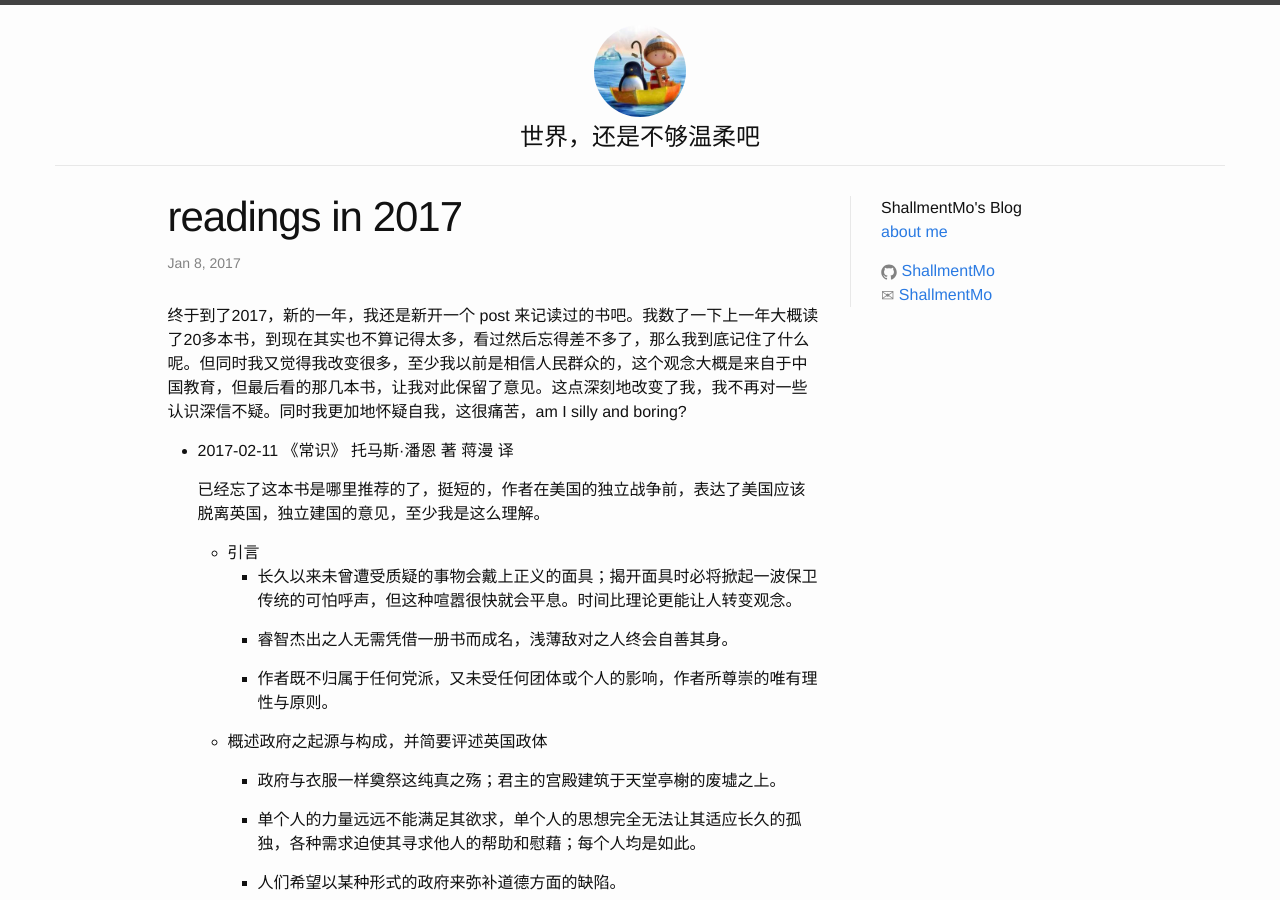
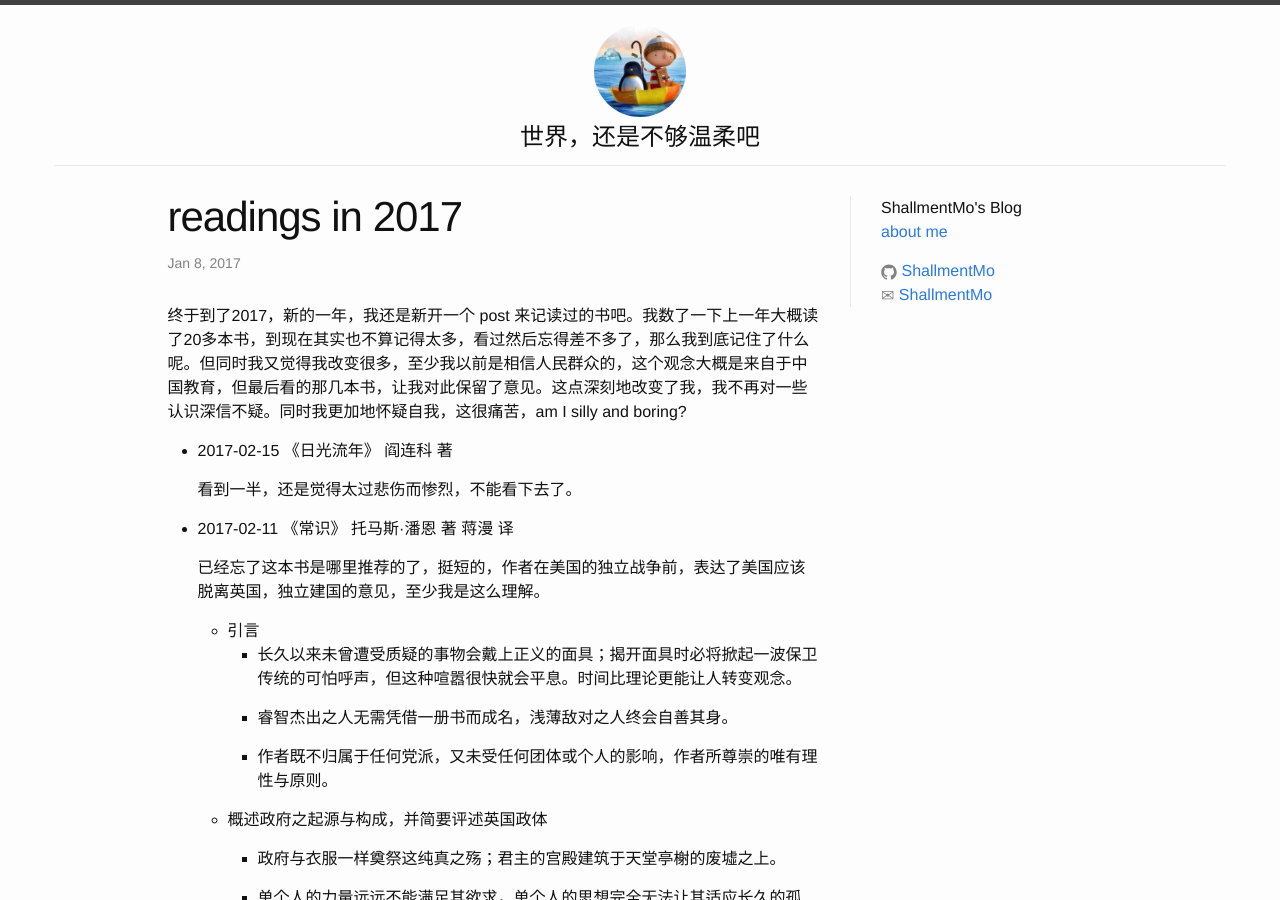
Before and after one commit to ShallmentMo/shallmentmo.github.com, a Jekyll site: the page built from _posts/2017-01-08-readings-in-2017.md, in a window 1280 px wide and 900 px high. Built offline with Jekyll 4.4.1, drawn with Linux system fonts in a browser that asks for light colours.

```diff
--- a/_posts/2017-01-08-readings-in-2017.md
+++ b/_posts/2017-01-08-readings-in-2017.md
@@ -6,6 +6,10 @@
 ---
 
 终于到了2017，新的一年，我还是新开一个 post 来记读过的书吧。我数了一下上一年大概读了20多本书，到现在其实也不算记得太多，看过然后忘得差不多了，那么我到底记住了什么呢。但同时我又觉得我改变很多，至少我以前是相信人民群众的，这个观念大概是来自于中国教育，但最后看的那几本书，让我对此保留了意见。这点深刻地改变了我，我不再对一些认识深信不疑。同时我更加地怀疑自我，这很痛苦，am I silly and boring?
+
+* 2017-02-15 《日光流年》 阎连科 著
+
+  看到一半，还是觉得太过悲伤而惨烈，不能看下去了。
 
 * 2017-02-11 《常识》 托马斯·潘恩 著 蒋漫 译
 
```
